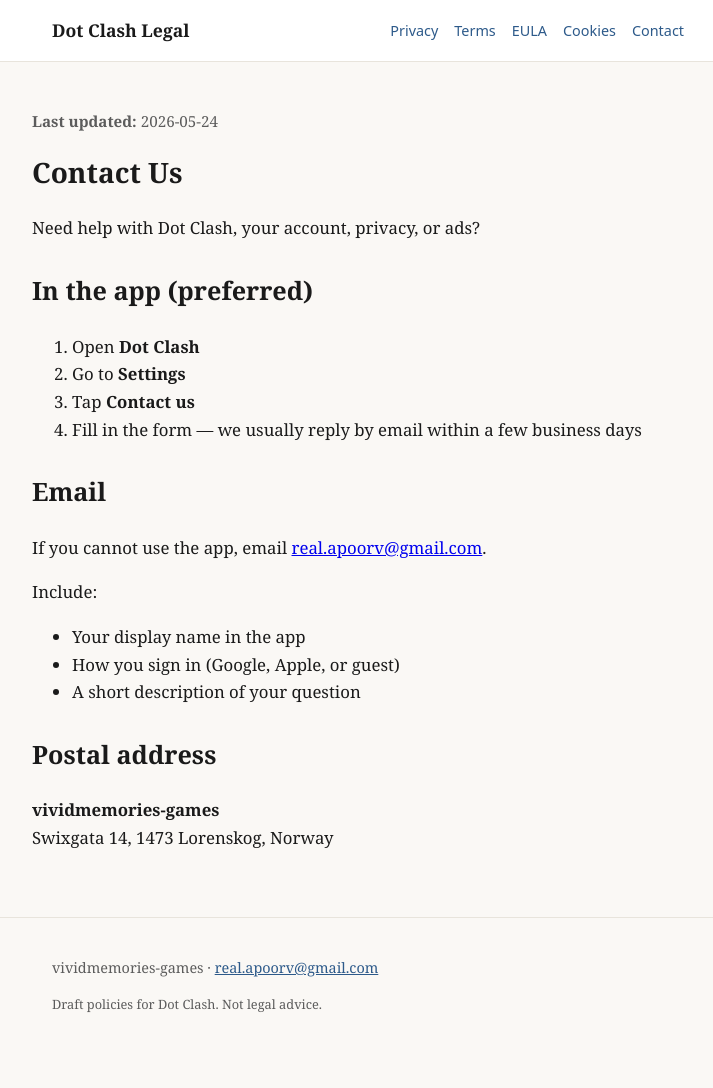
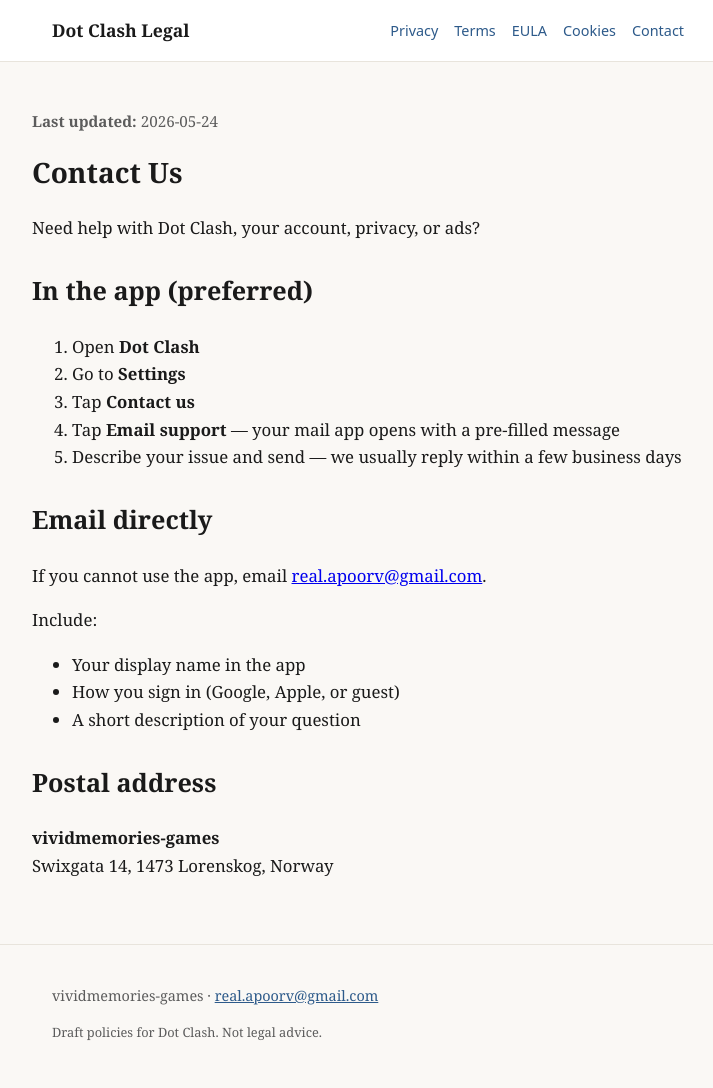
Before and after one commit to vividmemories-games/vividmemories-games.github.io, a Jekyll site: the page built from contact.md, in a window 1280 px wide. Shown: the whole page, without its empty margins (272-985 px from the left). Built offline with Jekyll 4.4.1, drawn with Linux system fonts in a browser that asks for light colours; before the commit the page ends 1060 px from its top, so only the background shows below that.

Commit message:
Changes in contact form

```diff
--- a/contact.md
+++ b/contact.md
@@ -17,9 +17,10 @@
 1. Open **Dot Clash**
 2. Go to **Settings**
 3. Tap **Contact us**
-4. Fill in the form — we usually reply by email within a few business days
+4. Tap **Email support** — your mail app opens with a pre-filled message
+5. Describe your issue and send — we usually reply within a few business days
 
-## Email
+## Email directly
 
 If you cannot use the app, email [{{ legal.contact_email }}](mailto:{{ legal.contact_email }}).
 
```
